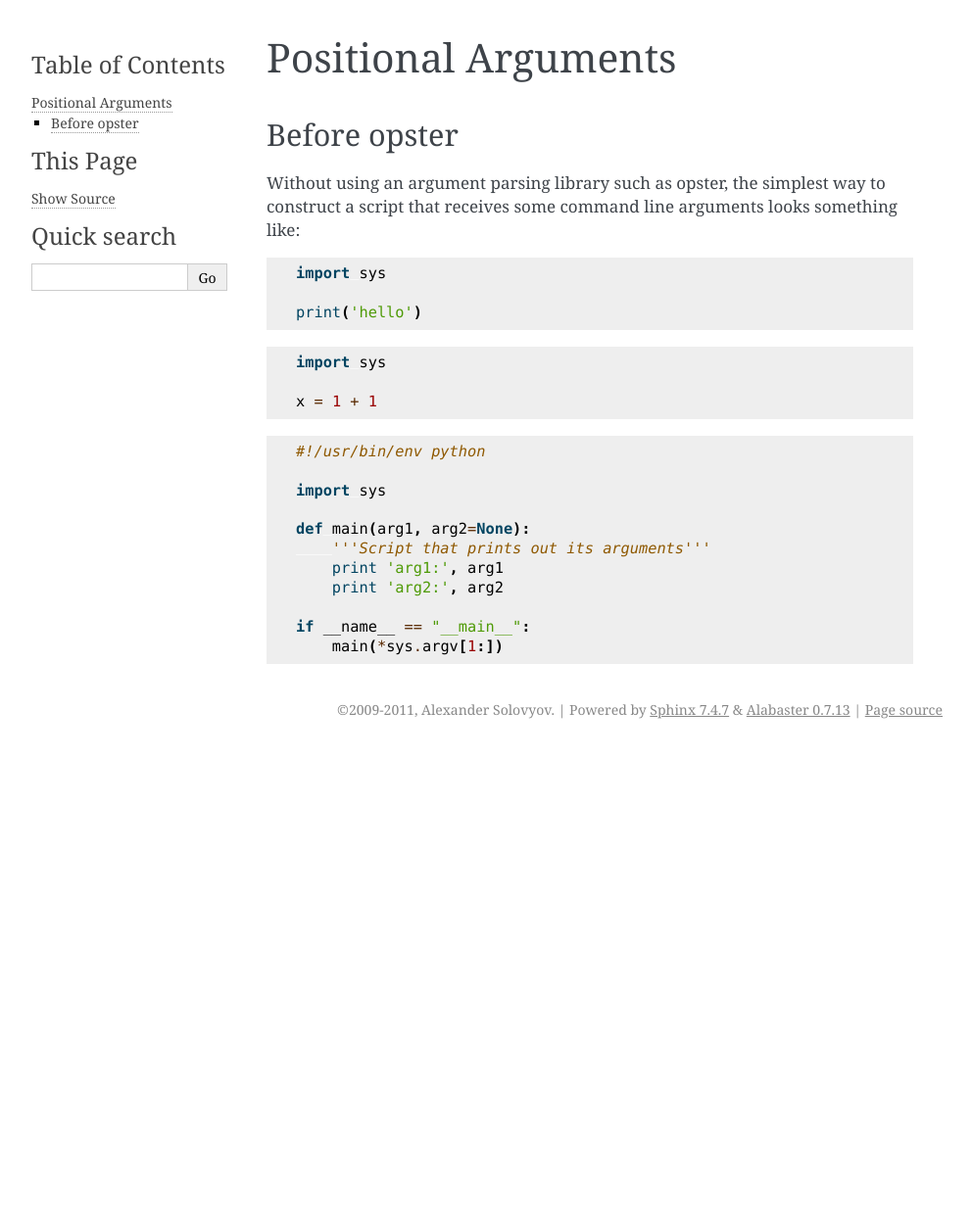
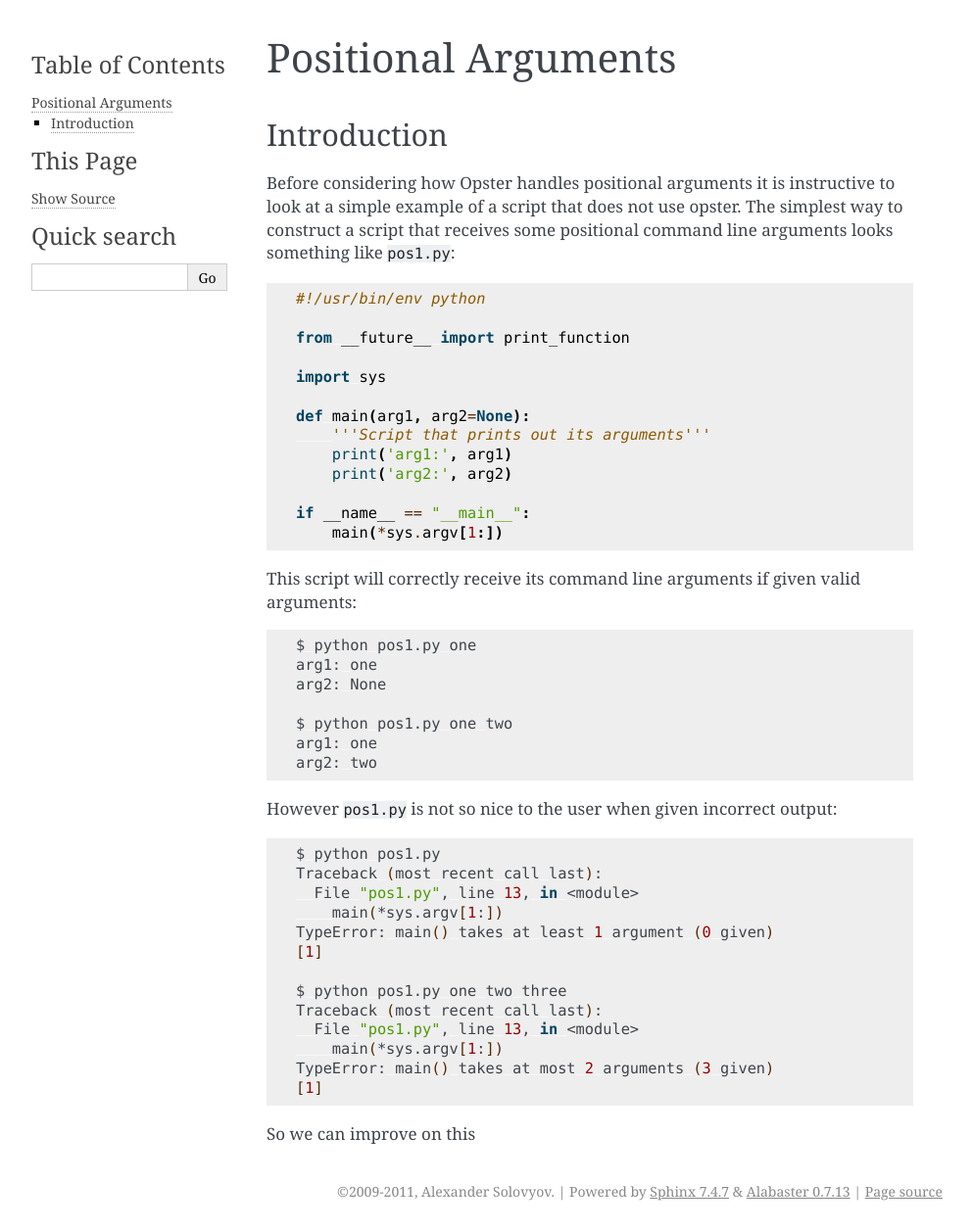
Before and after one commit to piranha/opster, a Sphinx documentation site: the page built from docs/positional.rst, in a window 1280 px wide. Shown: the whole page at 98% size, without its empty margins (148-1140 px from the left). Built offline with Sphinx 7.4.7, drawn with Linux system fonts in a browser that asks for light colours; the version number could not be read and is left out; before the commit the page ends 900 px from its top, so only the background shows below that.

Commit message:
Initial cram doctest setup for positional.rst

```diff
--- a/docs/conf.py
+++ b/docs/conf.py
@@ -1,8 +1,19 @@
 # -*- coding: utf-8 -*-
 
 import sys
+from docutils.parsers import rst
 sys.path.insert(0, '..')
 import opster
+
+# -- Add the hidden directive --------------------------------------------------
+
+class HiddenDirective(rst.Directive):
+    '''An rst directive that ignores all text in its block'''
+    has_content = True
+    def run(self):
+        return []
+
+rst.directives.register_directive('hidden', HiddenDirective)
 
 # -- General configuration -----------------------------------------------------
 
--- a/docs/positional.rst
+++ b/docs/positional.rst
@@ -1,19 +1,59 @@
+.. -*- mode: rst -*-
+
 ======================
  Positional Arguments
 ======================
 
-Before opster
-=============
+.. hidden::
 
-Without using an argument parsing library such as opster, the simplest way to
-construct a script that receives some command line arguments looks something
-like::
+  $    # Allow opster directory to be overridden
+  >    if [ -z "$OPSTER_DIR" ]; then
+  >      OPSTER_DIR="$TESTDIR/.."
+  >    fi
+  >    # Add current dev version of opster to PYTHONPATH
+  >    export PYTHONPATH="$OPSTER_DIR"
+  >    # Change into the docs/scripts directory to run the tests
+  >    cd "${OPSTER_DIR}/docs/scripts"
 
-    import sys
+Introduction
+============
 
-    print('hello')
+Before considering how Opster handles positional arguments it is instructive
+to look at a simple example of a script that does not use opster. The simplest
+way to construct a script that receives some positional command line arguments
+looks something like ``pos1.py``:
 
-.. literalinclude:: scripts/positional2.py
-    :language: python
+.. literalinclude:: scripts/pos1.py
 
-.. literalinclude:: scripts/positional1.py
+This script will correctly receive its command line arguments if given valid
+arguments:
+
+.. code-block:: bash
+
+  $ python pos1.py one
+  arg1: one
+  arg2: None
+
+  $ python pos1.py one two
+  arg1: one
+  arg2: two
+
+However ``pos1.py`` is not so nice to the user when given incorrect output:
+
+.. code-block:: bash
+
+  $ python pos1.py
+  Traceback (most recent call last):
+    File "pos1.py", line 13, in <module>
+      main(*sys.argv[1:])
+  TypeError: main() takes at least 1 argument (0 given)
+  [1]
+
+  $ python pos1.py one two three
+  Traceback (most recent call last):
+    File "pos1.py", line 13, in <module>
+      main(*sys.argv[1:])
+  TypeError: main() takes at most 2 arguments (3 given)
+  [1]
+
+So we can improve on this
--- /dev/null
+++ b/docs/scripts/pos1.py
@@ -0,0 +1,13 @@
+#!/usr/bin/env python
+
+from __future__ import print_function
+
+import sys
+
+def main(arg1, arg2=None):
+    '''Script that prints out its arguments'''
+    print('arg1:', arg1)
+    print('arg2:', arg2)
+
+if __name__ == "__main__":
+    main(*sys.argv[1:])
--- a/docs/scripts/positional1.py
+++ /dev/null
@@ -1,11 +0,0 @@
-#!/usr/bin/env python
-
-import sys
-
-def main(arg1, arg2=None):
-    '''Script that prints out its arguments'''
-    print 'arg1:', arg1
-    print 'arg2:', arg2
-
-if __name__ == "__main__":
-    main(*sys.argv[1:])
--- a/docs/scripts/positional2.py
+++ /dev/null
@@ -1,3 +0,0 @@
-import sys
-
-x = 1 + 1
```
Also changed, not shown: 1 other file.
